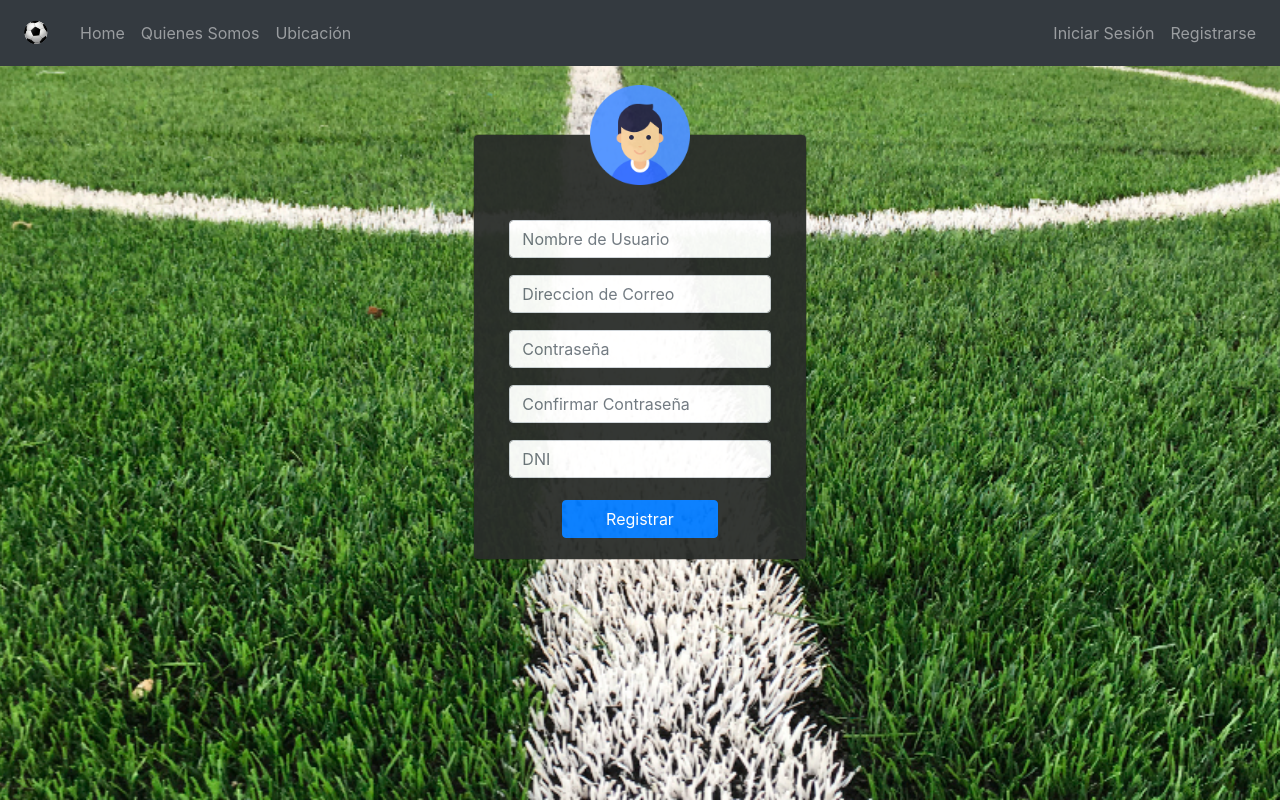
After one commit to SkynesHz/Futbol, a Django app: page /Registro/ in a window 1280 px wide. The commit adds this page. Run offline with Django 3.2, Linux system fonts and the light colour scheme; some libraries are stand-ins or nearby versions.

Commit message:
plantillas registro e inicio

```diff
--- a/CanchaF5/CanchaF5/urls.py
+++ b/CanchaF5/CanchaF5/urls.py
@@ -16,7 +16,7 @@ Including another URLconf
 from django.contrib import admin
 from django.urls import path
 from CanchaF5.views import saludo
-from CanchaF5.views import despedida, dameFecha, calculaEdad, CursoJava, home, ubicacion
+from CanchaF5.views import despedida, dameFecha, calculaEdad, CursoJava, home, ubicacion, registro, inicioSesion
 
 urlpatterns = [
     path('admin/', admin.site.urls),
@@ -27,4 +27,6 @@ urlpatterns = [
     path('CursoJava/', CursoJava),
     path('Home/', home),
     path('Ubicacion/', ubicacion),
+    path('Registro/', registro),
+    path('InicioSesion/', inicioSesion),
 ]
--- a/CanchaF5/CanchaF5/views.py
+++ b/CanchaF5/CanchaF5/views.py
@@ -4,6 +4,7 @@ from django.template import Template, Context
 from django.template import loader
 #from django.template.loader import get_template
 from django.shortcuts import render
+from django.contrib.auth.forms import UserCreationForm
 
 class Persona(object):
     def __init__(self, nombre, apellido):
@@ -70,3 +71,9 @@ def home(request):
 
 def ubicacion(request):
     return render(request, "ubicacion.html")
+
+def registro(request):
+    return render(request, "registrarse.html")
+
+def inicioSesion(request):
+    return render(request, 'iniciar.html')
--- /dev/null
+++ b/CanchaF5/static/img/estilos/formulario.css
@@ -0,0 +1,35 @@
+body{
+    background: url(../fondo.jpg) no-repeat center center fixed;
+    background-size: cover;
+}
+
+.form-group{
+    padding-bottom: 1px;
+}
+
+.main-section{
+    margin: 0 auto;
+    margin-top: 1%;
+    padding: 0;
+}
+
+.modal-content{
+    background-color: #2A2D2A;
+    opacity: .95;
+    padding: 0 20px;
+}
+
+.user-img{
+    margin-top: -50px;
+    margin-bottom: 35px;
+}
+
+.user-img img{
+    width: 100px;
+    height: 100px;
+}
+
+button{
+    width: 60%;
+    margin: 5px 0 5px;
+}
--- a/CanchaF5/template/header.html
+++ b/CanchaF5/template/header.html
@@ -11,9 +11,7 @@
 </head>
 
 <body>
-    <div class="container" style="text-align: center;"><h1>CanchaF5</h1></div>
-
-    <div class="cotainer">
+    <div class="cotainer" style="padding-bottom: 40px;">
         <nav class="navbar navbar-expand-lg navbar-dark bg-dark">
             <a class="navbar-brand">
                 <img src='{% static "/img/logito.png" %}' height="40px">
@@ -30,10 +28,10 @@
             </div>
             <div class="navbar-collapse collapse 2-100 order-3 dual-collapse2">
                 <ul class="navbar-nav ml-auto">
-                    <li class="nav-item"><a class="nav-link" href="#">Iniciar Sesión</a></li>
+                    <li class="nav-item"><a class="nav-link" href="http://127.0.0.1:8000/InicioSesion/">Iniciar Sesión</a></li>
+                    <li class="nav-item"><a class="nav-link" href="http://127.0.0.1:8000/Registro/">Registrarse</a></li>
                 </ul>
             </div>
-
         </nav>
     </div>
 
--- /dev/null
+++ b/CanchaF5/template/registrarse.html
@@ -0,0 +1,45 @@
+{% extends 'header.html' %}
+{% load static %}
+
+
+<!DOCTYPE html>
+<html lang="en">
+    <head>
+        {% block title %} Registro de Usuario {% endblock %}
+        <meta charset="UTF-8">
+        <meta name="viewport" content="width=device-width, initial-scale=1">
+        {% block content %}
+        <link rel="stylesheet" href="https://stackpath.bootstrapcdn.com/bootstrap/4.4.1/css/bootstrap.min.css" integrity="sha384-Vkoo8x4CGsO3+Hhxv8T/Q5PaXtkKtu6ug5TOeNV6gBiFeWPGFN9MuhOf23Q9Ifjh" crossorigin="anonymous">
+        <link rel="stylesheet" type="text/css" href="/static/img/estilos/formulario.css">
+    </head>
+    <body>
+        <div class="modal-dialog text-center">
+            <div class="col-sm-8 main-section">
+                <div class="modal-content">
+                    <div class="col-12 user-img">
+                        <img src="/static/img/user.png">
+                    </div>
+                    <form class="col-12">
+                        <div class="form-group">
+                            <input type="text" class="form-control" placeholder="Nombre de Usuario">
+                        </div>
+                        <div class="form-group">
+                            <input type="email" class="form-control" placeholder="Direccion de Correo">
+                        </div>
+                        <div class="form-group">
+                            <input type="password" class="form-control" placeholder="Contraseña">
+                        </div>
+                        <div class="form-group">
+                            <input type="password" class="form-control" placeholder="Confirmar Contraseña">
+                        </div>
+                        <div class="form-group">
+                            <input type="number" class="form-control" placeholder="DNI">
+                        </div>
+                        <button type="submit" class="btn btn-primary">Registrar</button>
+                    </form>
+                </div>
+            </div>
+        </div>
+        {% endblock %}
+    </body>
+</html>
```
Also changed, not shown: CanchaF5/CanchaF5/settings.py (+3 -7 lines), CanchaF5/template/iniciar.html (added, +40 -0 lines), CanchaF5/db.sqlite3, CanchaF5/static/img/fondo.jpg (added), CanchaF5/static/img/user.png (added).
